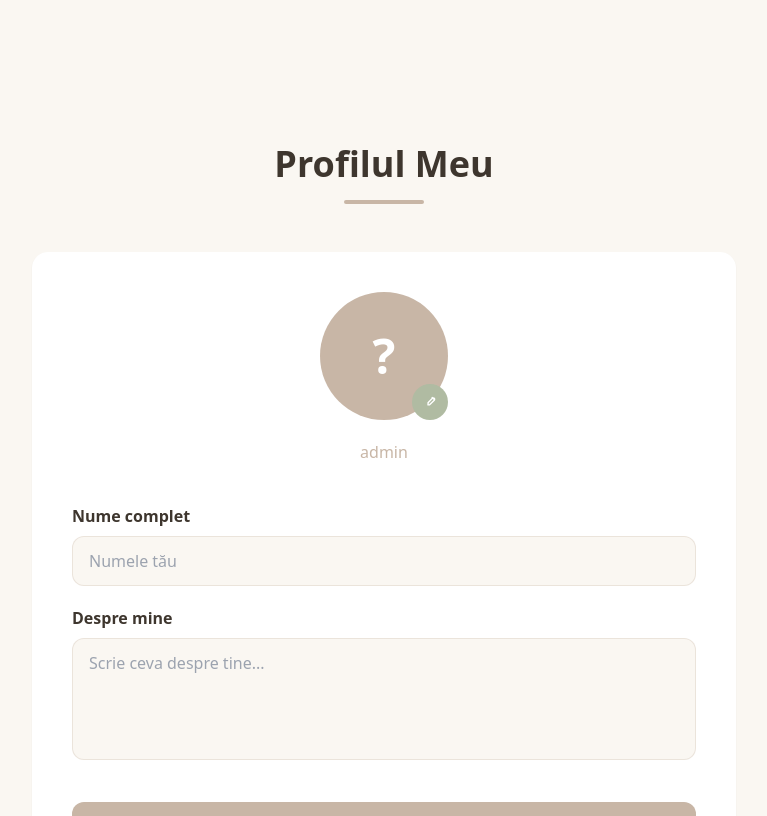
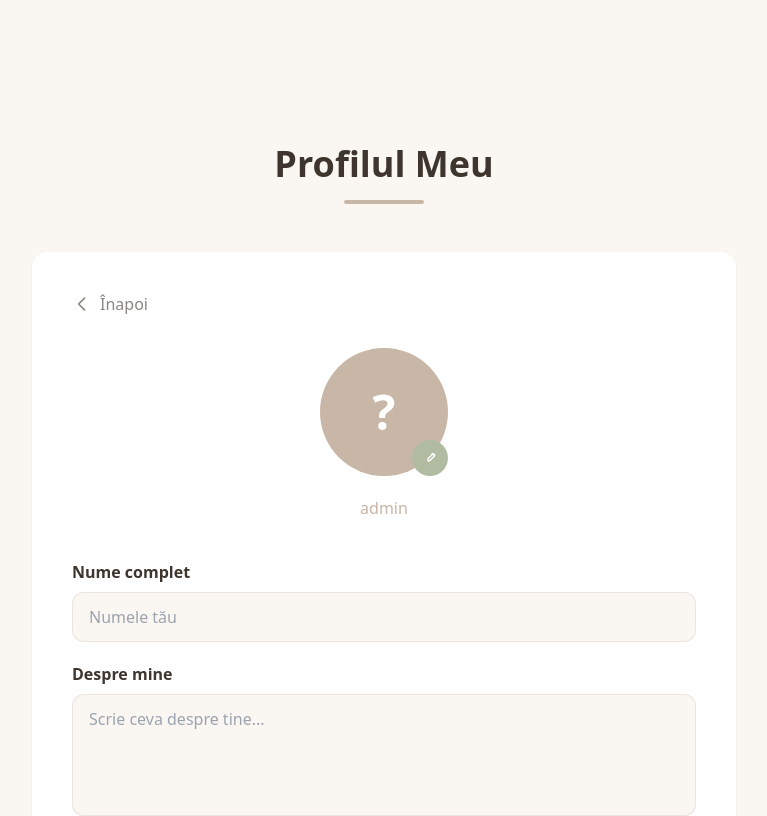
Before and after one commit to FlaviusMarian27/Clarity-Gym, a Vue app in the folder frontend/: page /profile in a window 1280 px wide. Shown: the top 816 px of the page, without its empty margins (256-1023 px from the left). Built offline with nearby package versions, Linux system fonts and the light colour scheme; no server answers; sample sign-in values are in the browser's storage.

Commit message:
ProfileView - buton inapoi functional

```diff
--- a/frontend/src/views/ProfileView.vue
+++ b/frontend/src/views/ProfileView.vue
@@ -13,6 +13,15 @@
 
       <!-- Card profil -->
       <div class="bg-card rounded-2xl shadow-sm p-10">
+            <button
+                @click="router.back()"
+                class="flex items-center gap-2 text-text opacity-60 hover:opacity-100 transition-opacity duration-200 mb-8"
+                >
+                <svg class="w-5 h-5" fill="none" stroke="currentColor" stroke-width="2" viewBox="0 0 24 24">
+                    <path stroke-linecap="round" stroke-linejoin="round" d="M15 19l-7-7 7-7" />
+                </svg>
+                Înapoi
+            </button>
 
         <!-- Poza profil -->
         <div class="flex flex-col items-center mb-10">
@@ -113,11 +122,13 @@
 
 <script setup>
 import { ref, onMounted } from 'vue'
+import { useRouter } from 'vue-router'
 import axios from 'axios'
 import { useAuthStore } from '../stores/auth'
 import NavbarClient from '../components/NavbarClient.vue'
 import NavbarTrainer from '../components/NavbarTrainer.vue'
 
+const router = useRouter()
 const authStore = useAuthStore()
 const role = authStore.role
 
```
